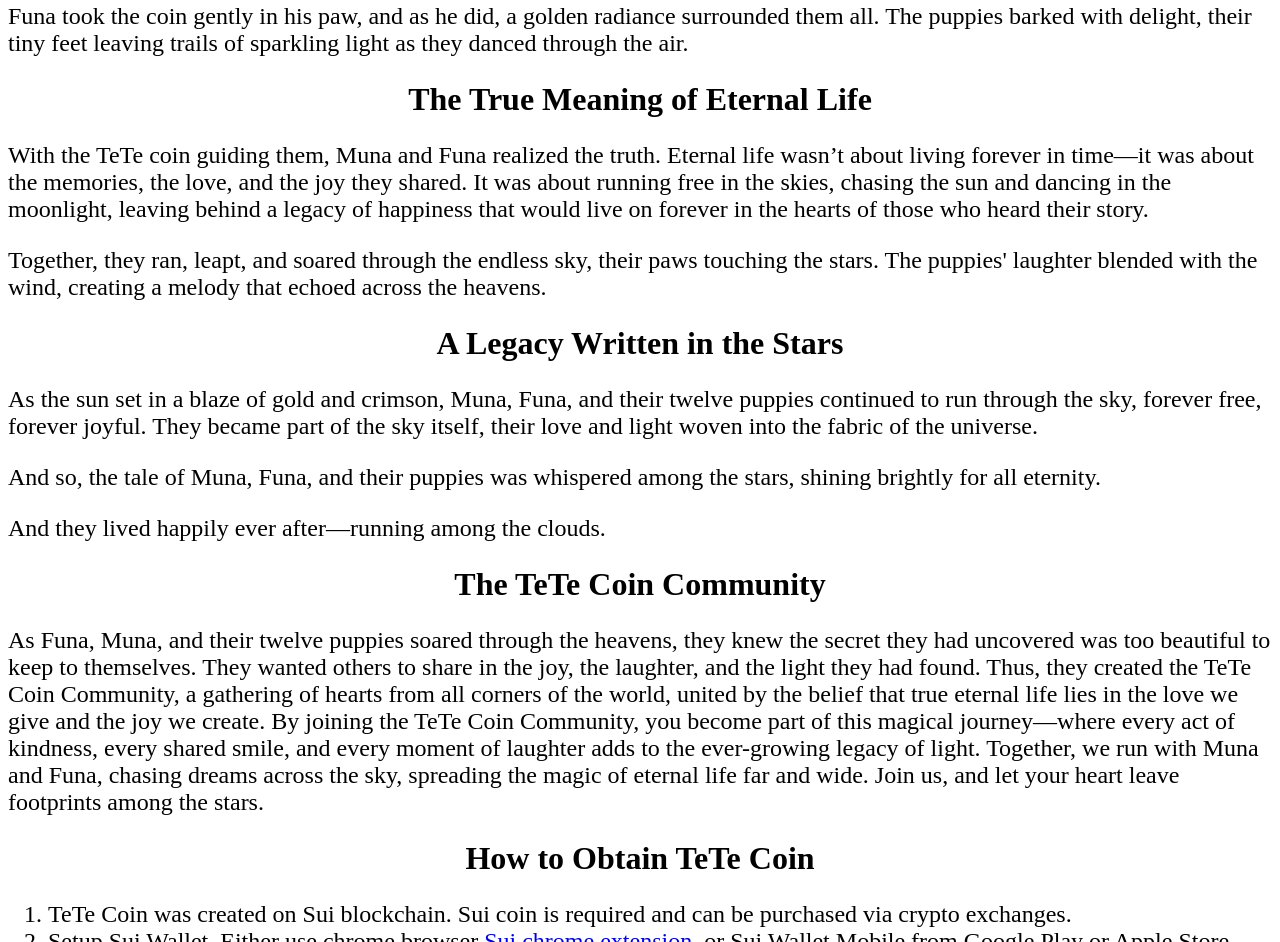
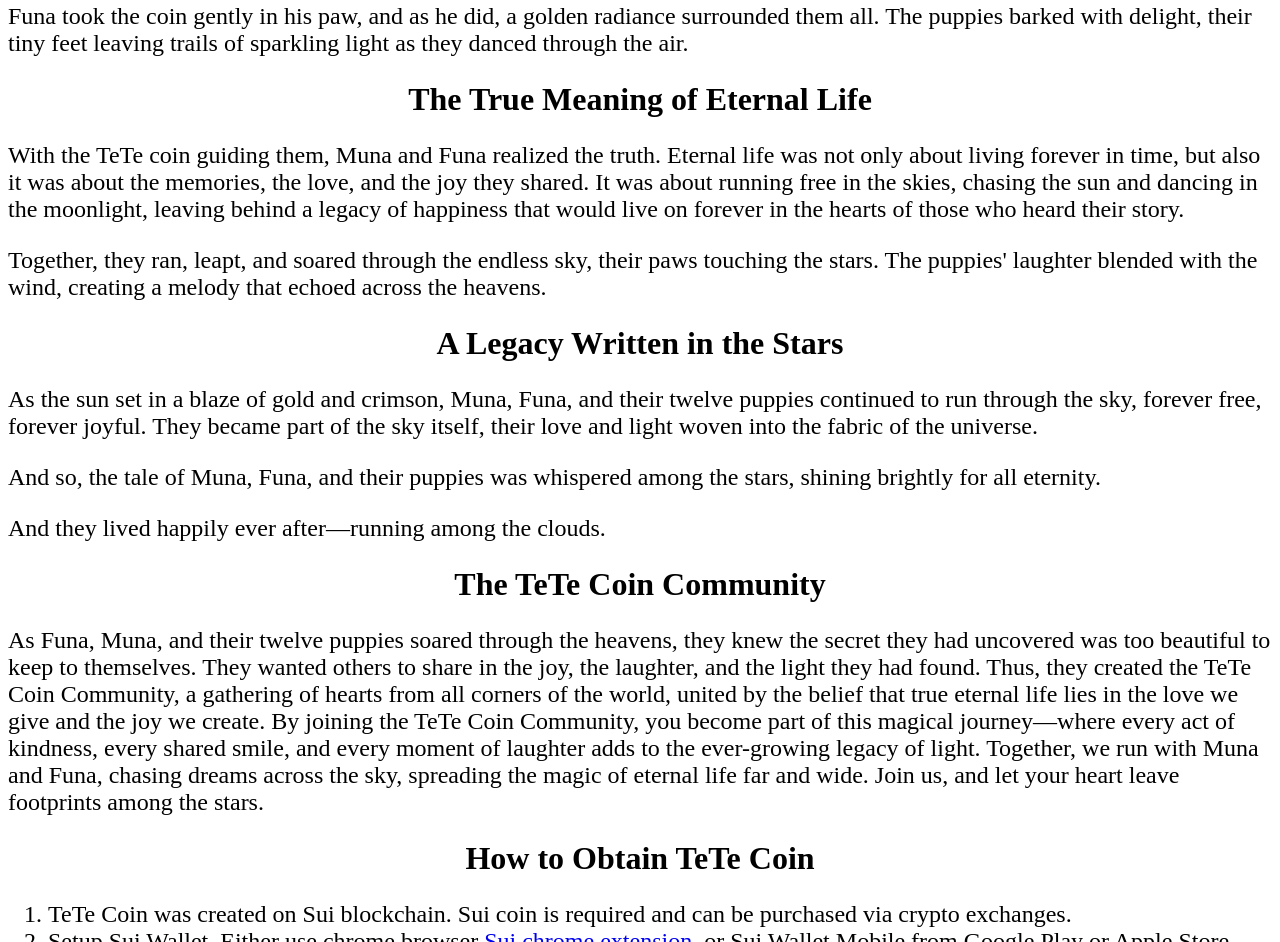
Before and after one commit to forevertetecoin/forevertetecoin.github.io, a plain HTML site: page index.html in a window 1280 px wide. Shown: the part 887-1829 px from the top of the page. Drawn offline with Linux system fonts and the light colour scheme.

Commit message:
Update index.html

```diff
--- a/index.html
+++ b/index.html
@@ -36,7 +36,7 @@
 
     <h1 style="text-align: center; font-size: 2.0em">The True Meaning of Eternal Life</h1>
 
-    <p style="font-size: 1.5em">With the TeTe coin guiding them, Muna and Funa realized the truth. Eternal life wasn’t about living forever in time—it was about the memories, the love, and the joy they shared. It was about running free in the skies, chasing the sun and dancing in the moonlight, leaving behind a legacy of happiness that would live on forever in the hearts of those who heard their story.</p>
+    <p style="font-size: 1.5em">With the TeTe coin guiding them, Muna and Funa realized the truth. Eternal life was not only about living forever in time, but also it was about the memories, the love, and the joy they shared. It was about running free in the skies, chasing the sun and dancing in the moonlight, leaving behind a legacy of happiness that would live on forever in the hearts of those who heard their story.</p>
 
     <p style="font-size: 1.5em">Together, they ran, leapt, and soared through the endless sky, their paws touching the stars. The puppies' laughter blended with the wind, creating a melody that echoed across the heavens.</p>
 
```
